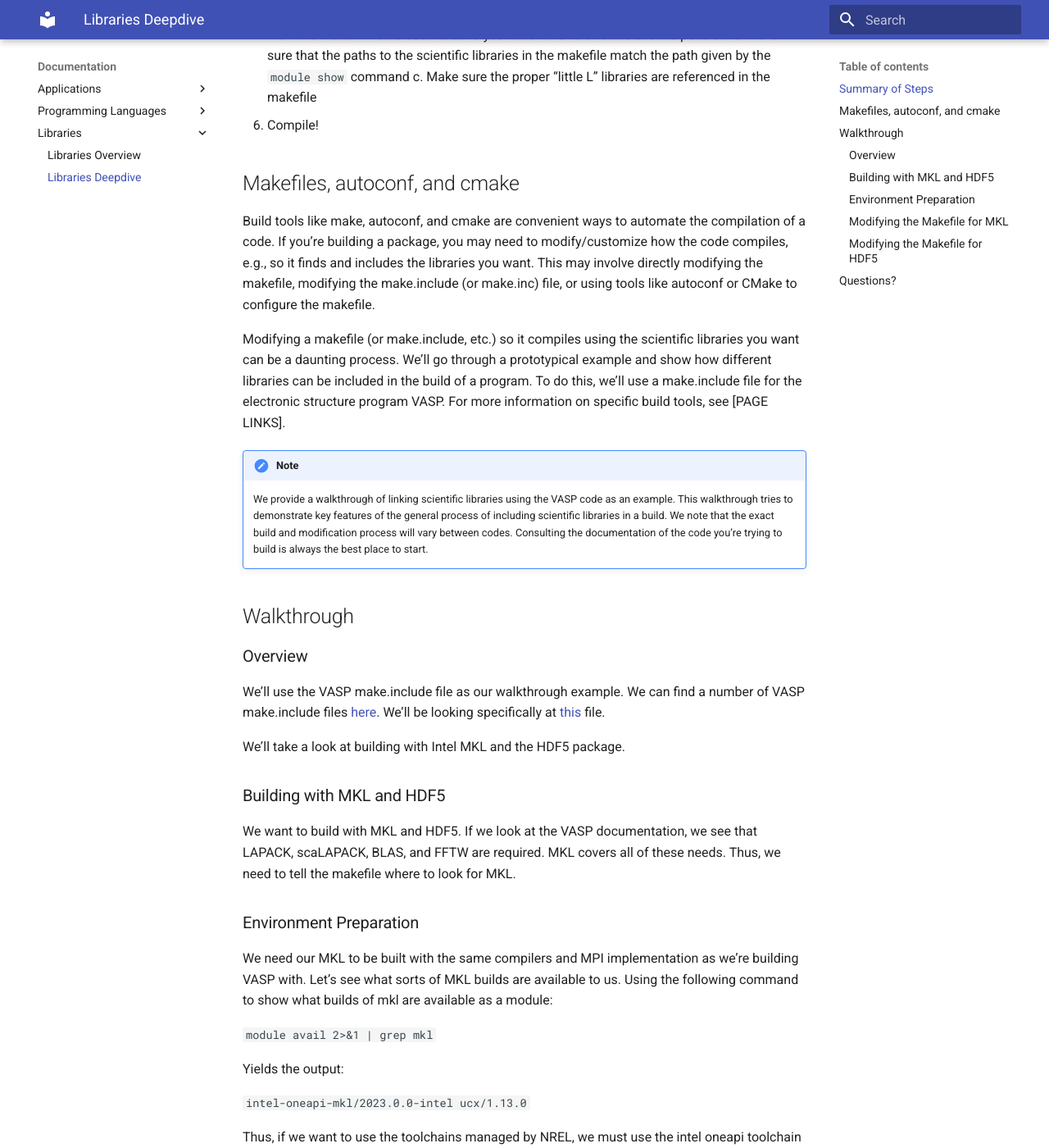
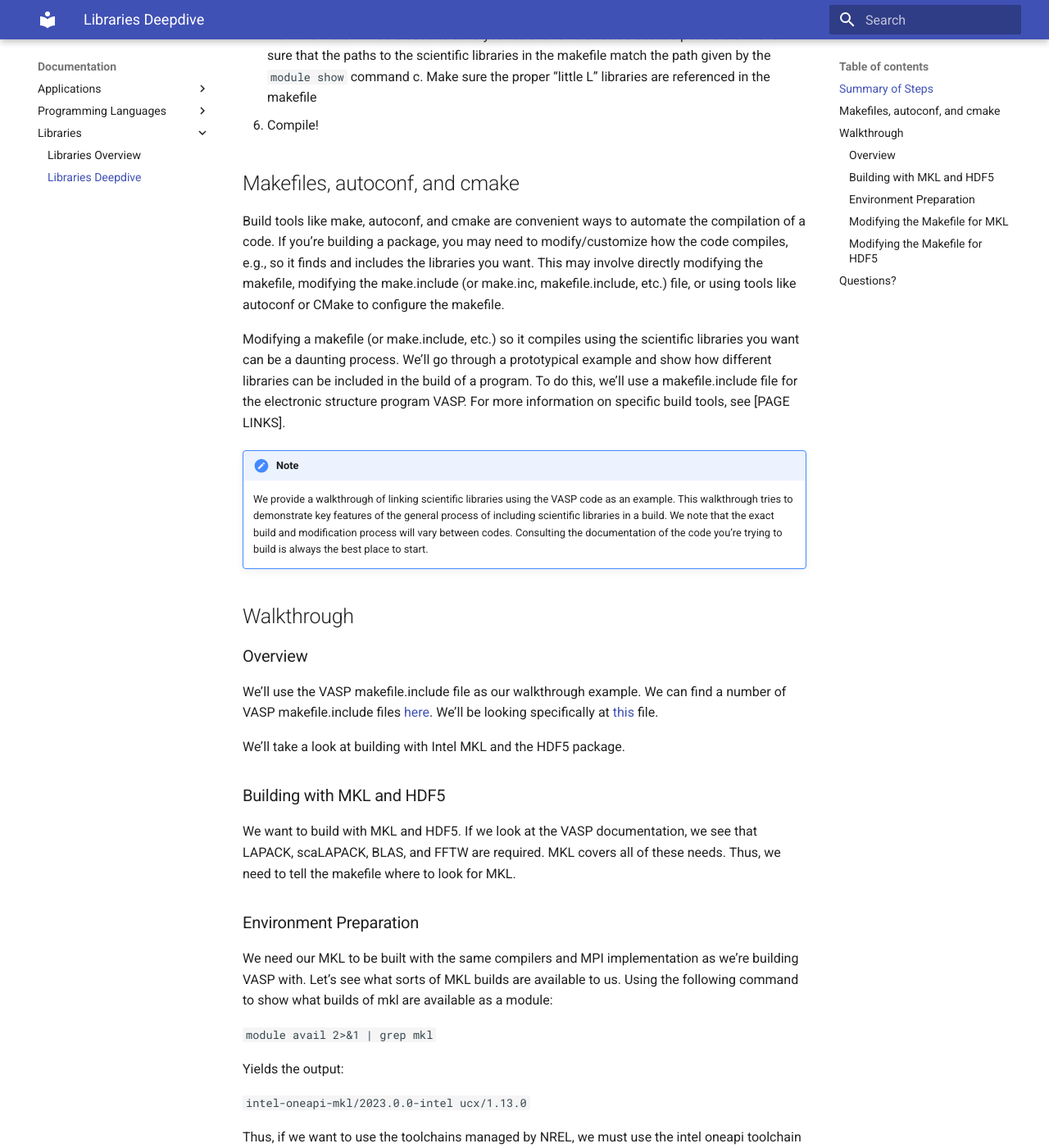
Before and after one commit to oahull0112/oahull0112.github.io, an MkDocs documentation site: the page built from docs/Documentation/Libraries/deepdive.md, in a window 1280 px wide and 1400 px high, scrolled down 972 px. Shown: the whole window at 82% size. Built offline with MkDocs 1.6.1 and Material for MkDocs 9.7.7, drawn with Linux system fonts in a browser that asks for light colours; some of the changed text lies outside the part shown.

Commit message:
fix broken list

````diff
--- a/docs/Documentation/Libraries/deepdive.md
+++ b/docs/Documentation/Libraries/deepdive.md
@@ -26,9 +26,9 @@
 
 ## Makefiles, autoconf, and cmake
 
-Build tools like make, autoconf, and cmake are convenient ways to automate the compilation of a code. If you’re building a package, you may need to modify/customize how the code compiles, e.g., so it finds and includes the libraries you want. This may involve directly modifying the makefile, modifying the make.include (or make.inc) file, or using tools like autoconf or CMake to configure the makefile.
+Build tools like make, autoconf, and cmake are convenient ways to automate the compilation of a code. If you’re building a package, you may need to modify/customize how the code compiles, e.g., so it finds and includes the libraries you want. This may involve directly modifying the makefile, modifying the make.include (or make.inc, makefile.include, etc.) file, or using tools like autoconf or CMake to configure the makefile.
 
-Modifying a makefile (or make.include, etc.) so it compiles using the scientific libraries you want can be a daunting process. We’ll go through a prototypical example and show how different libraries can be included in the build of a program. To do this, we’ll use a make.include file for the electronic structure program VASP. For more information on specific build tools, see [PAGE LINKS].
+Modifying a makefile (or make.include, etc.) so it compiles using the scientific libraries you want can be a daunting process. We’ll go through a prototypical example and show how different libraries can be included in the build of a program. To do this, we’ll use a makefile.include file for the electronic structure program VASP. For more information on specific build tools, see [PAGE LINKS].
 
 !!! note
 	 We provide a walkthrough of linking scientific libraries using the VASP code as an example. This walkthrough tries to demonstrate key features of the general process of including scientific libraries in a build. We note that the exact build and modification process will vary between codes. Consulting the documentation of the code you’re trying to build is always the best place to start.
@@ -37,7 +37,7 @@
 
 ### Overview
 
-We’ll use the VASP make.include file as our walkthrough example. We can find a number of VASP make.include files [here](https://www.vasp.at/wiki/index.php/Makefile.include). We’ll be looking specifically at [this](https://www.vasp.at/wiki/index.php/Makefile.include.intel_omp) file.
+We’ll use the VASP makefile.include file as our walkthrough example. We can find a number of VASP makefile.include files [here](https://www.vasp.at/wiki/index.php/Makefile.include). We’ll be looking specifically at [this](https://www.vasp.at/wiki/index.php/Makefile.include.intel_omp) file.
 
 We’ll take a look at building with Intel MKL and the HDF5 package.
 
@@ -79,7 +79,7 @@
 
 ### Modifying the Makefile for MKL
 
-Now that we have the toolchain loaded into our environment, let’s take a look at the actual make.include file (link to file [here](https://www.vasp.at/wiki/index.php/Makefile.include.intel_omp). There are two important sections for the purpose of getting the code to build. The first:
+Now that we have the toolchain loaded into our environment, let’s take a look at the actual makefile.include file (link to file [here](https://www.vasp.at/wiki/index.php/Makefile.include.intel_omp). There are two important sections for the purpose of getting the code to build. The first:
 
 ```
 CPP         = fpp -f_com=no -free -w0  $*$(FUFFIX) $*$(SUFFIX) $(CPP_OPTIONS)
@@ -102,8 +102,9 @@
 INCS        =-I$(MKLROOT)/include/fftw
 ```
 
-This make.include file has been provided to us by VASP. Our job here is two-fold:
-1. To ensure that we tell make (via the make.include file) the correct place to find MKL, I.e., to ensure that MKLROOT in the make.include file is set correctly.
+This makefile.include file has been provided to us by VASP. Our job here is two-fold:
+
+1. To ensure that we tell make (via the makefile.include file) the correct place to find MKL, I.e., to ensure that MKLROOT in the makefile.include file is set correctly.
 2. To ensure that we tell make the correct libraries to reference within MKLROOT.
 
 To do step 1, first type:
@@ -123,7 +124,7 @@
 `MKLROOT    ?= /sfs/nopt/nrel/apps/libraries/01-23/spack/opt/spack/linux-rhel8-icelake/intel-2021.6.0/intel-oneapi-mkl-2023.0.0-gnkrgwyxskxitvptyoubqaxlhh2v2re2/mkl/2023.0.0`
 
 !!! tip “Note”
-	The name of the environment variable for mkl’s root directory set by its module (MKLROOT, set when we `module load intel-oneapi-mkl/2023.0.0-intel`) is not necessarily going to match the corresponding root directory variable in a given makefile. It did in this instance, but that’s not guaranteed. The VASP make.include could have just as easily used MKL_ROOT, instead of MKLROOT. This is one reason why it’s safer to use `module show` to find the path of the root directory, then copy this path into the makefile, rather than rely on environment variables.
+	The name of the environment variable for mkl’s root directory set by its module (MKLROOT, set when we `module load intel-oneapi-mkl/2023.0.0-intel`) is not necessarily going to match the corresponding root directory variable in a given makefile. It did in this instance, but that’s not guaranteed. The VASP makefile.include could have just as easily used MKL_ROOT, instead of MKLROOT. This is one reason why it’s safer to use `module show` to find the path of the root directory, then copy this path into the makefile, rather than rely on environment variables.
 
 To do step 2, we should first look at the contents of $MKLROOT. To show the contents of the mkl directory, type
 
@@ -158,7 +159,7 @@
 
 ### Modifying the Makefile for HDF5
 
-Because HDF5 is an optional library, we could compile the code now if we wanted to. However, for the sake of practice, let’s uncomment the block in the make.include file related to HDF5 and repeat the exercise of linking a library:
+Because HDF5 is an optional library, we could compile the code now if we wanted to. However, for the sake of practice, let’s uncomment the block in the makefile.include file related to HDF5 and repeat the exercise of linking a library:
 
 ```
 # HDF5-support (optional but strongly recommended)
````
